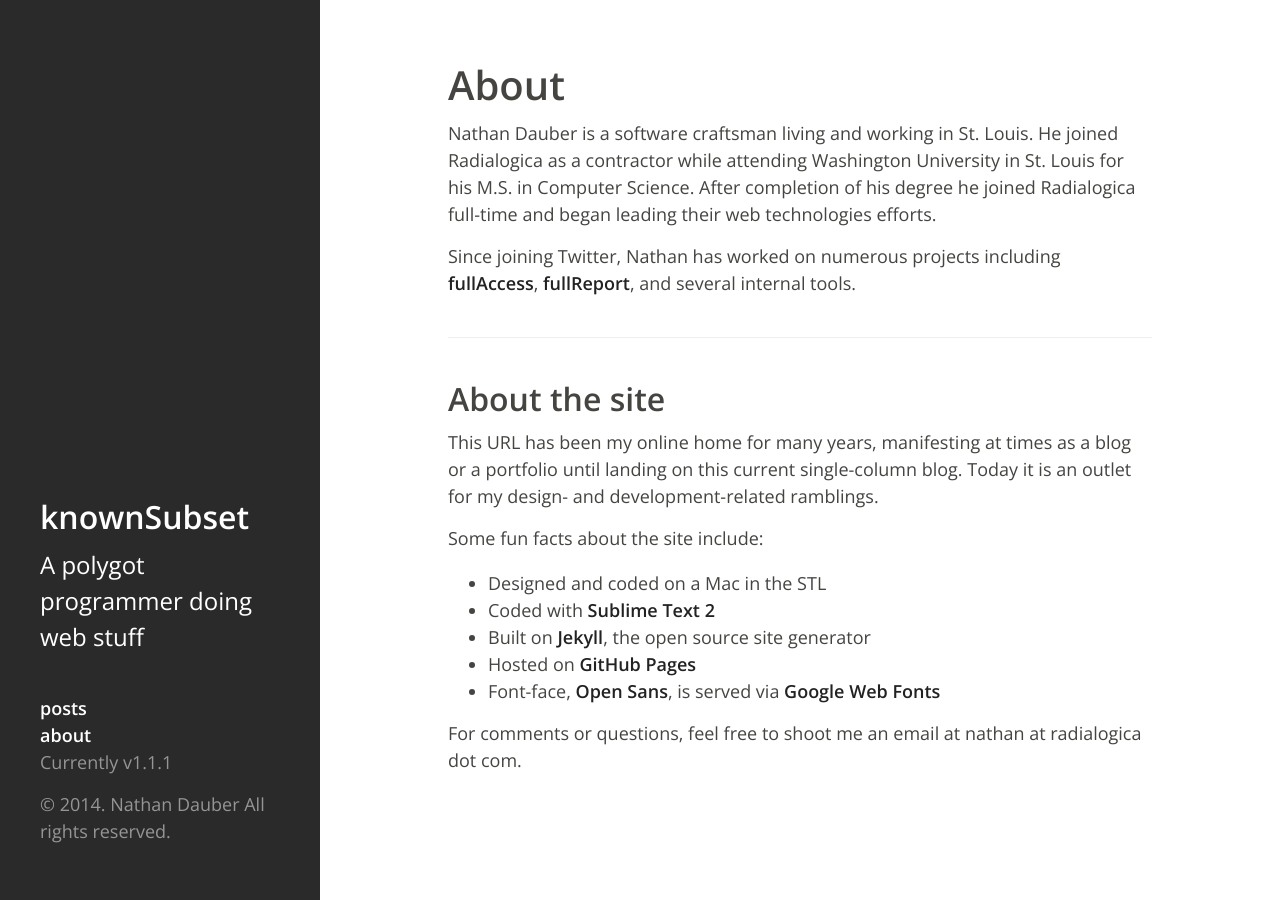
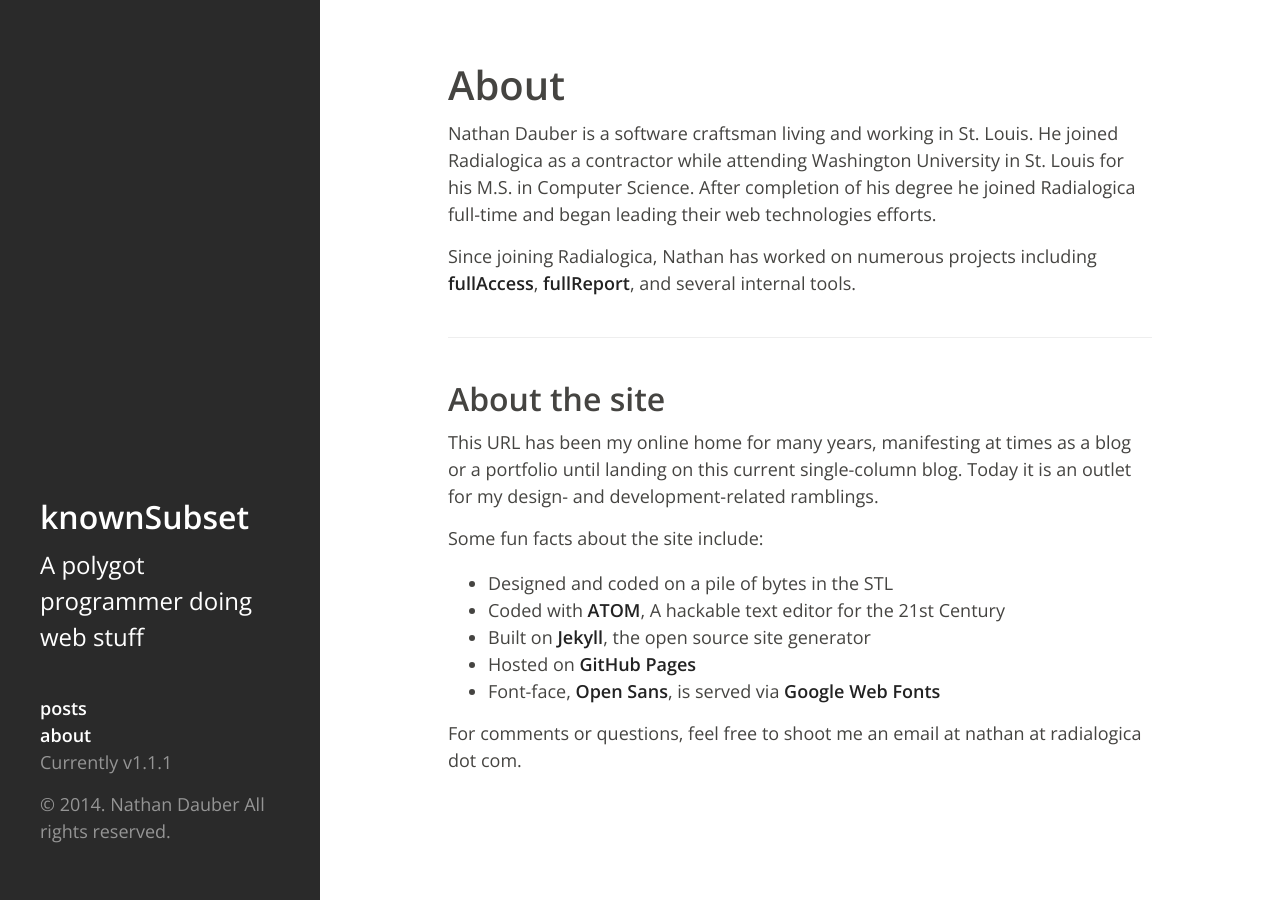
Before and after one commit to KnownSubset/KnownSubset.github.io, a Jekyll site: the page built from about.md, in a window 1280 px wide. Built offline with Jekyll 4.4.1, drawn with Linux system fonts in a browser that asks for light colours; Markdown is read by kramdown in place of the engine named in the settings.

```diff
--- a/about.md
+++ b/about.md
@@ -10,7 +10,7 @@ permalink: /about/
   <h1 class="page-title">About</h1>
 
   <p>Nathan Dauber is a software craftsman living and working in St. Louis. He joined Radialogica as a contractor while attending Washington University in St. Louis for his M.S. in Computer Science. After completion of his degree he joined Radialogica full-time and began leading their web technologies efforts.</p>
-  <p>Since joining Twitter, Nathan has worked on numerous projects including <a href="http://radialogica.com/fullaccess-overview.php">fullAccess</a>, <a href="http://radialogica.com/features/f-analyze-ng.php">fullReport</a>, and several internal tools.</p>
+  <p>Since joining Radialogica, Nathan has worked on numerous projects including <a href="http://radialogica.com/fullaccess-overview.php">fullAccess</a>, <a href="http://radialogica.com/features/f-analyze-ng.php">fullReport</a>, and several internal tools.</p>
 
   <hr>
 
@@ -18,8 +18,8 @@ permalink: /about/
   <p>This URL has been my online home for many years, manifesting at times as a blog or a portfolio until landing on this current single-column blog. Today it is an outlet for my design- and development-related ramblings.</p>
   <p>Some fun facts about the site include:</p>
   <ul>
-    <li>Designed and coded on a Mac in the STL</li>
-    <li>Coded with <a href="http://sublimetext.org/2">Sublime Text 2</a></li>
+    <li>Designed and coded on a pile of bytes in the STL</li>
+    <li>Coded with <a href="https://atom.io/">ATOM</a>, A hackable text editor for the 21st Century</li>
     <li>Built on <a href="http://jekyllrb.com/">Jekyll</a>, the open source site generator</li>
     <li>Hosted on <a href="http://pages.github.com">GitHub Pages</a></li>
     <li>Font-face, <a href="http://www.google.com/webfonts/specimen/Open+Sans">Open Sans</a>, is served via <a href="http://www.google.com/webfonts">Google Web Fonts</a></li>
```
